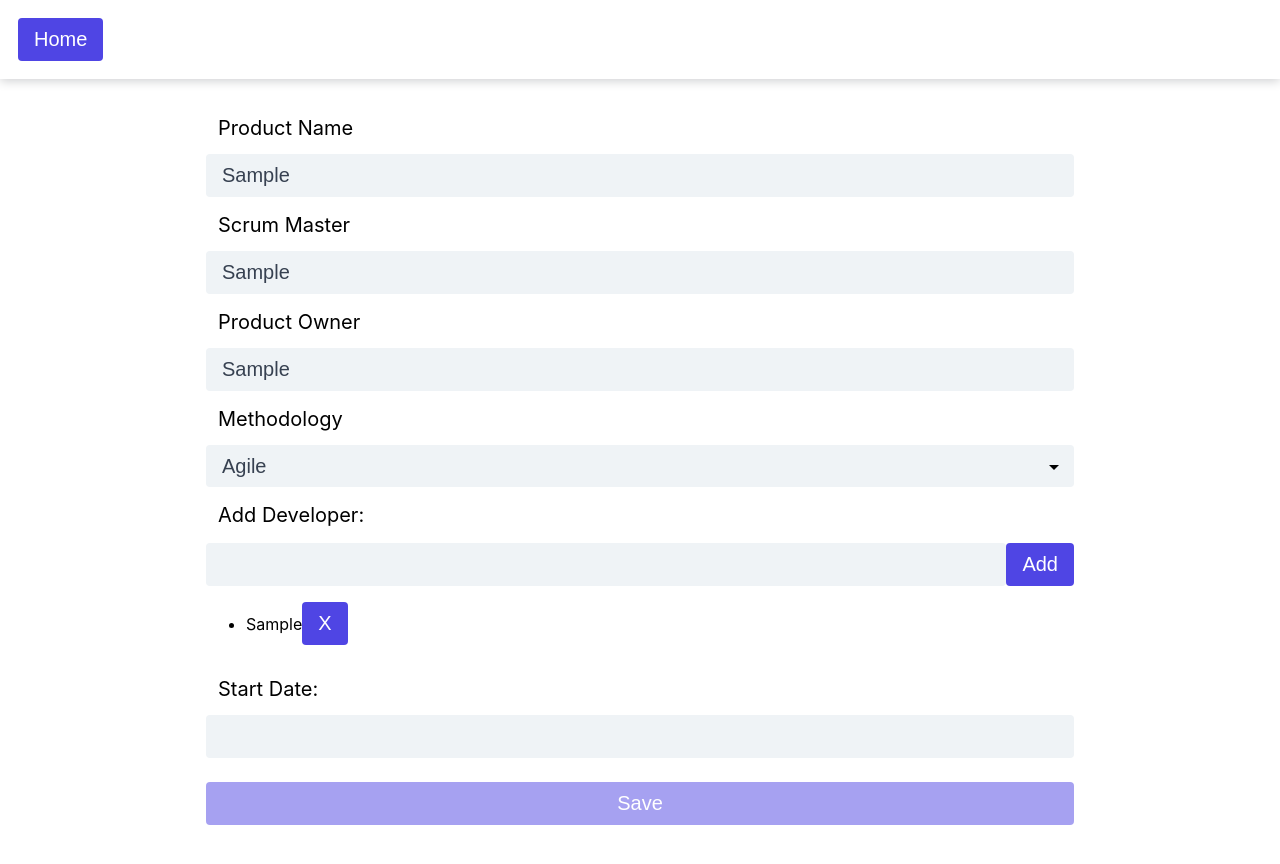
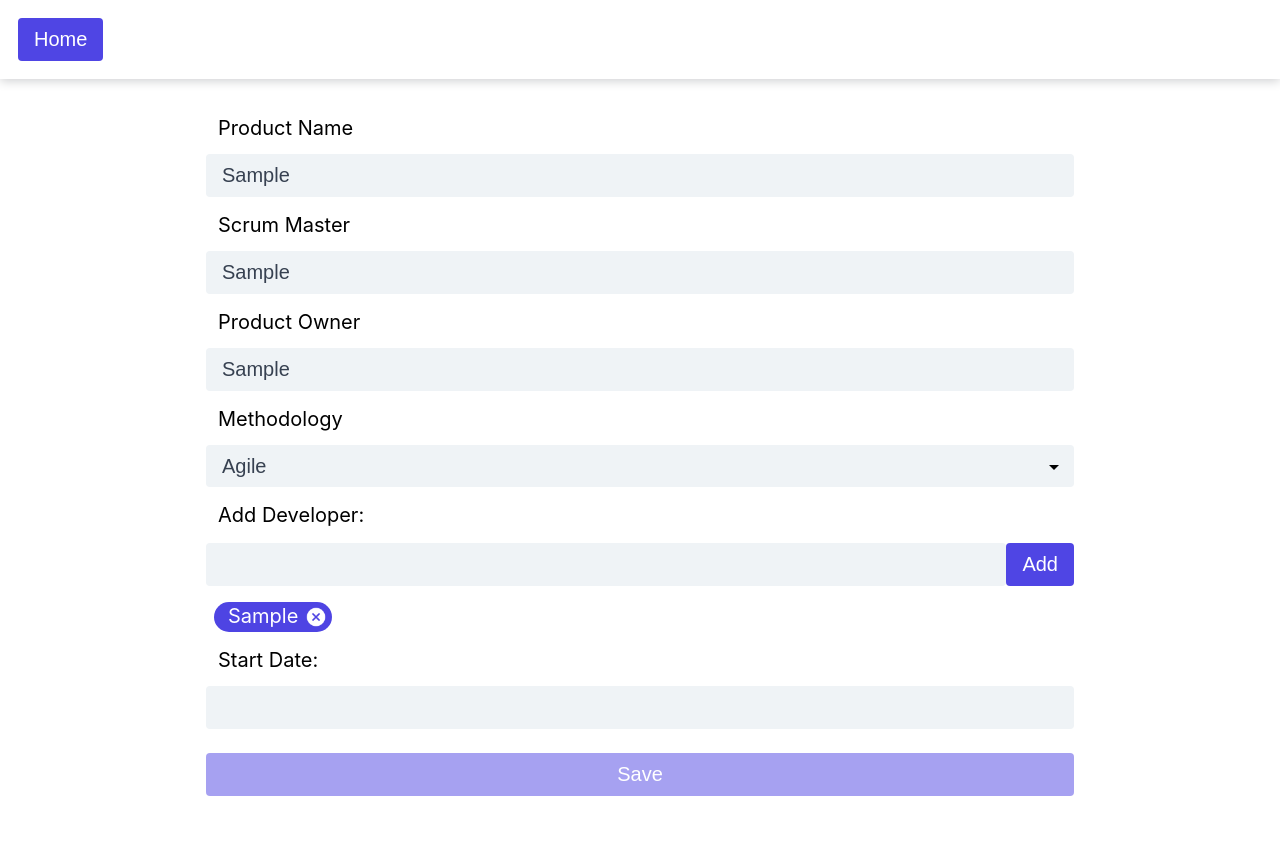
Before and after one commit to anant00729/anant-sunilam-awasthy-IS24-full-stack-competition-req97073, a React (Create React App) app in the folder client/: page /product in a window 1280 px wide. Both pictures are taken after typing "Sample", "Sample", "Sample", "Sample", "Sample" into the empty fields and a click on the button "Add". Shown: the top 864 px of the page. Built offline with nearby package versions, Linux system fonts and the light colour scheme.

Commit message:
created the developer chip

```diff
--- a/client/src/Pages/ProductForm/index.js
+++ b/client/src/Pages/ProductForm/index.js
@@ -1,8 +1,9 @@
 import React, {useContext, useState} from 'react';
 import { useForm } from 'react-hook-form';
-import { ProductFormContainer, ProductFormWrapper, AddDeveloperWrapper } from './style';
+import { ProductFormContainer, ProductFormWrapper, AddDeveloperWrapper, DeveloperChip, DeveloperChipGroup, Cross, DevLabel } from './style';
 import { AppFormLabel, AppInput, AppButton, AppSelect, CustomeDatePicker } from '../../Utils/style';
 import { GlobalContext } from '../../Context/GlobalContext';
+import CrossIcon from '../../Images/cross.png';
 
 function ProductForm() {
   const { register, handleSubmit, formState: { errors, isValid } } = useForm({ mode: 'onChange' });
@@ -70,16 +71,14 @@ function ProductForm() {
             <AppButton onClick={handleAddDeveloper}>Add</AppButton>
           </AddDeveloperWrapper>
           {developers.length !== 0 ? (
-            <ul>
+            <DeveloperChipGroup>
               {developers.map((developer, index) => (
-                <li key={index}>
-                 {developer}
-                 <AppButton onClick={() => setDevelopers(developers.filter((d, i) => i !== index))}>
-                   X
-                 </AppButton>
-                </li>
+                <DeveloperChip key={index}>
+                    <DevLabel>{developer}</DevLabel>
+                    <Cross src={CrossIcon} onClick={() => setDevelopers(developers.filter((d, i) => i !== index))}/>
+                </DeveloperChip>
               ))}
-            </ul>
+            </DeveloperChipGroup>
           ) : null}
           {developers.length === 5 && (
             <p>Maximum limit of developers reached!</p>
--- a/client/src/Pages/ProductForm/style.js
+++ b/client/src/Pages/ProductForm/style.js
@@ -18,3 +18,32 @@ export const AddDeveloperWrapper = styled.div`
   display: flex;
   margin-top: 16px;
 `;
+
+export const DeveloperChip = styled.div`
+  margin-top: 16px;
+  background-color: #4e44e3;
+  border-radius: 30px;
+  display: flex;
+  padding: 4px 6px;
+  color: white;
+  align-items: center;
+  font-size: 20px;
+  margin-left: 8px;
+`;
+
+export const DeveloperChipGroup = styled.div`
+  display: flex;
+  flex-wrap: wrap;
+`;
+
+export const Cross = styled.img`
+  width: 20px;
+  height: 20px;
+  margin-left: 8px;
+  cursor: pointer;
+`;
+
+export const DevLabel = styled.label`
+  margin-left: 8px;
+  margin-top: -2px;
+`;
```
Also changed, not shown: client/src/Images/cross.png (added), 1 other file (tests, documents, lock files or other folders).
